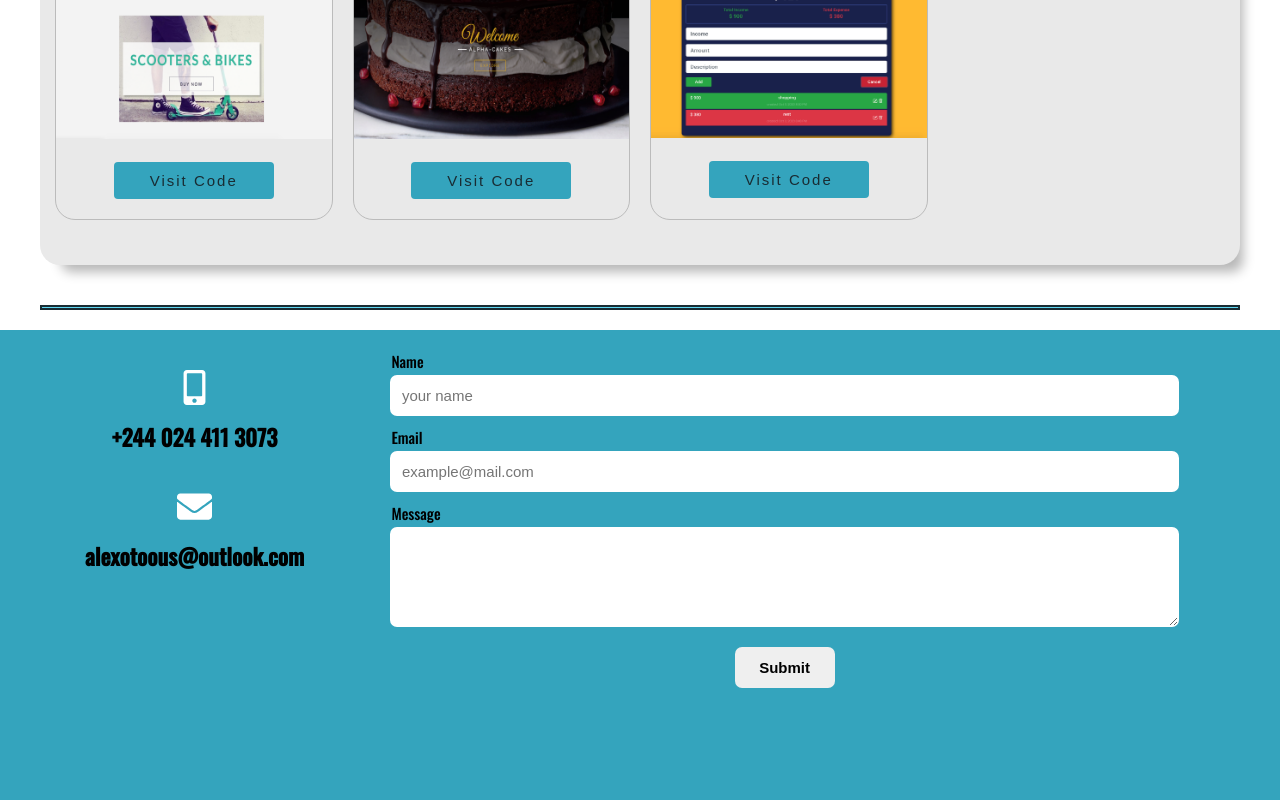
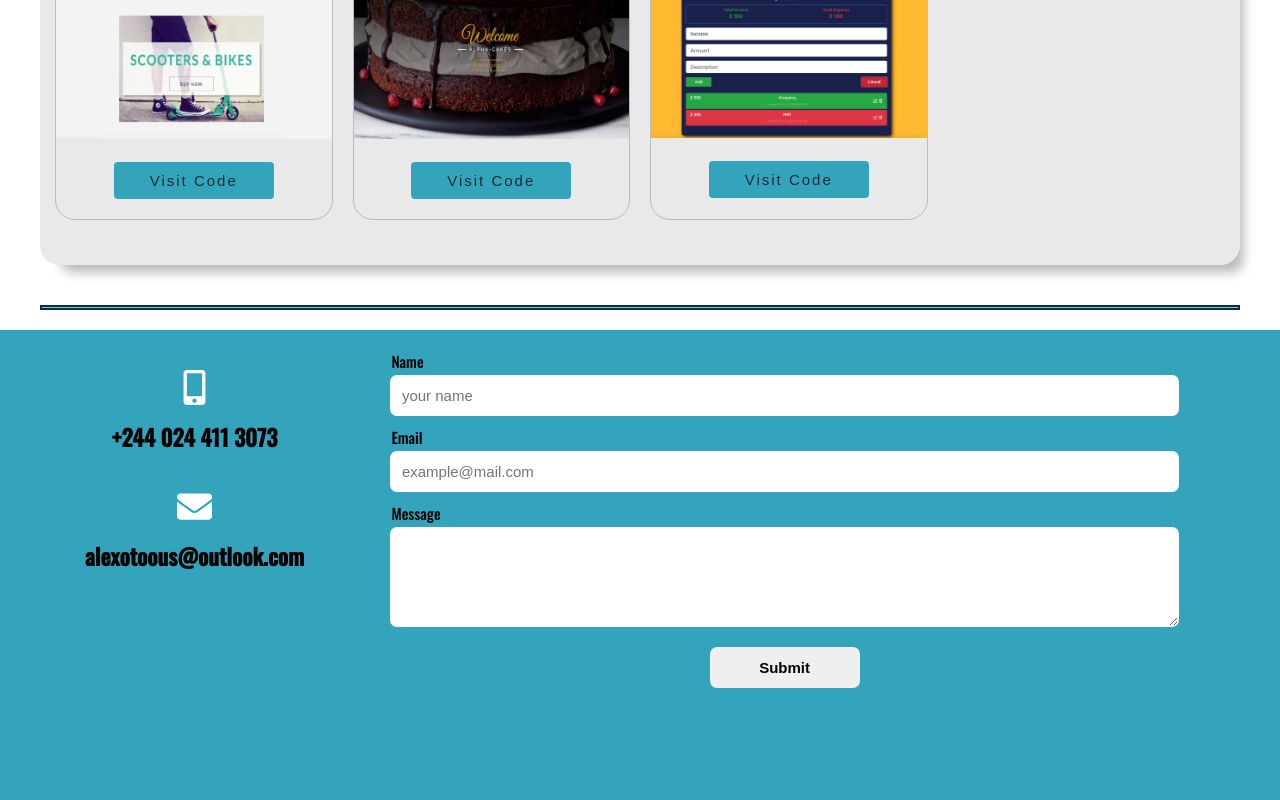
Before and after one commit to alexotoo/2020portfolio, a Next.js app: page / in a window 1280 px wide. Shown: the part 2190-2990 px from the top of the page. Built offline with nearby package versions, Linux system fonts and the light colour scheme.

Commit message:
btn width corrected

```diff
--- a/components/ContactForm.js
+++ b/components/ContactForm.js
@@ -64,7 +64,7 @@ export default function ContactForm() {
         onChange={(e) => setMessage(e.target.value)}
       />
 
-      <input className="submit" type="submit" />
+      <input className="submit" type="submit" name="submit" />
     </form>
   );
 }
--- a/styles/_componentsStyles.scss
+++ b/styles/_componentsStyles.scss
@@ -170,7 +170,7 @@
 .form input[type="submit"] {
   font-weight: bolder;
   margin: 20px auto;
-  width: 100px;
+  width: 150px;
   cursor: pointer;
 }
 .form > *:focus {
@@ -188,13 +188,6 @@
   color: var(--white-color);
   font-size: 3.5rem;
 }
-
-// @media (min-width: 1024px) {
-//   .form {
-//     width: 60%;
-
-//   }
-// }
 
 //5.Footer
 footer {
```
